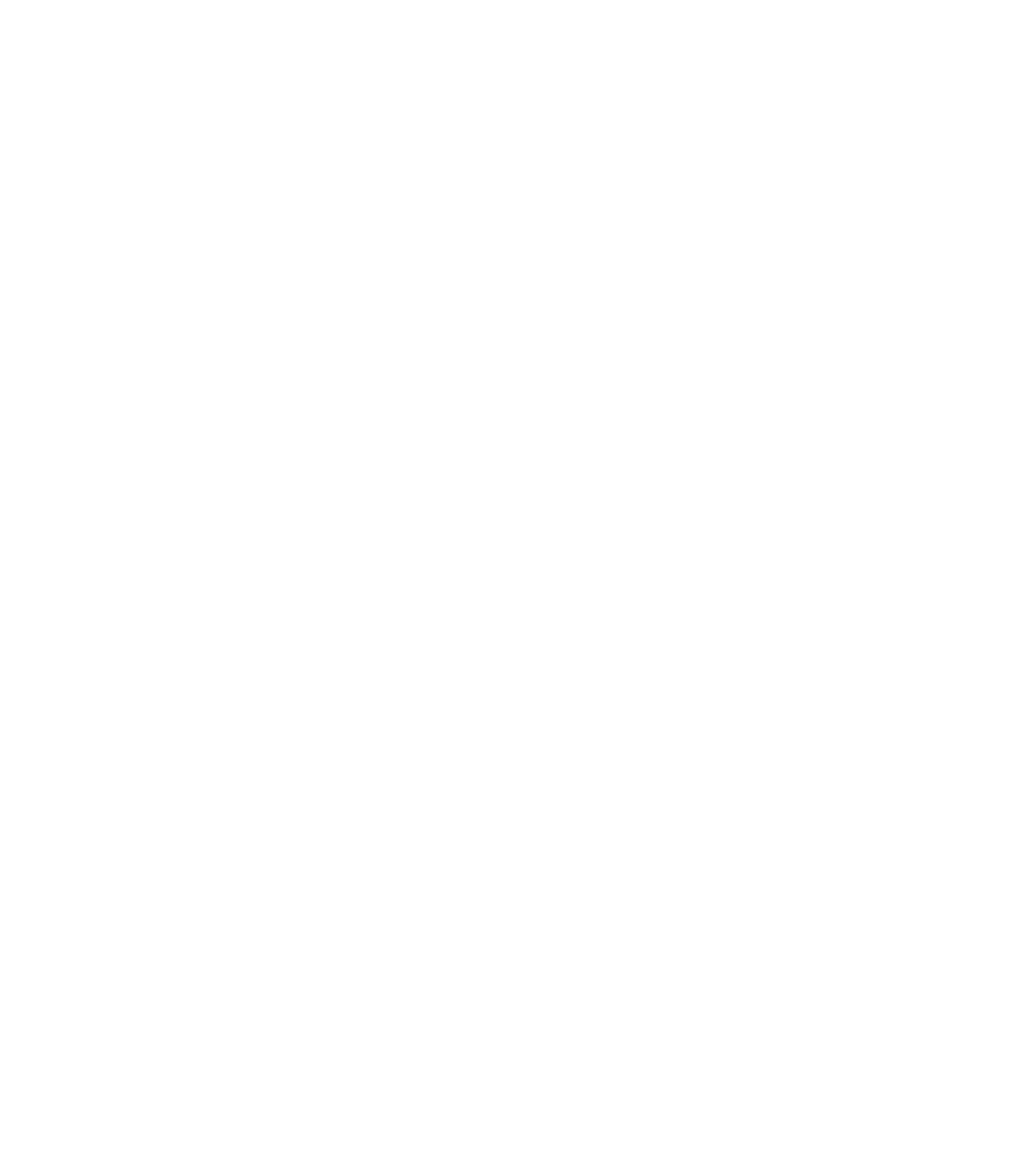
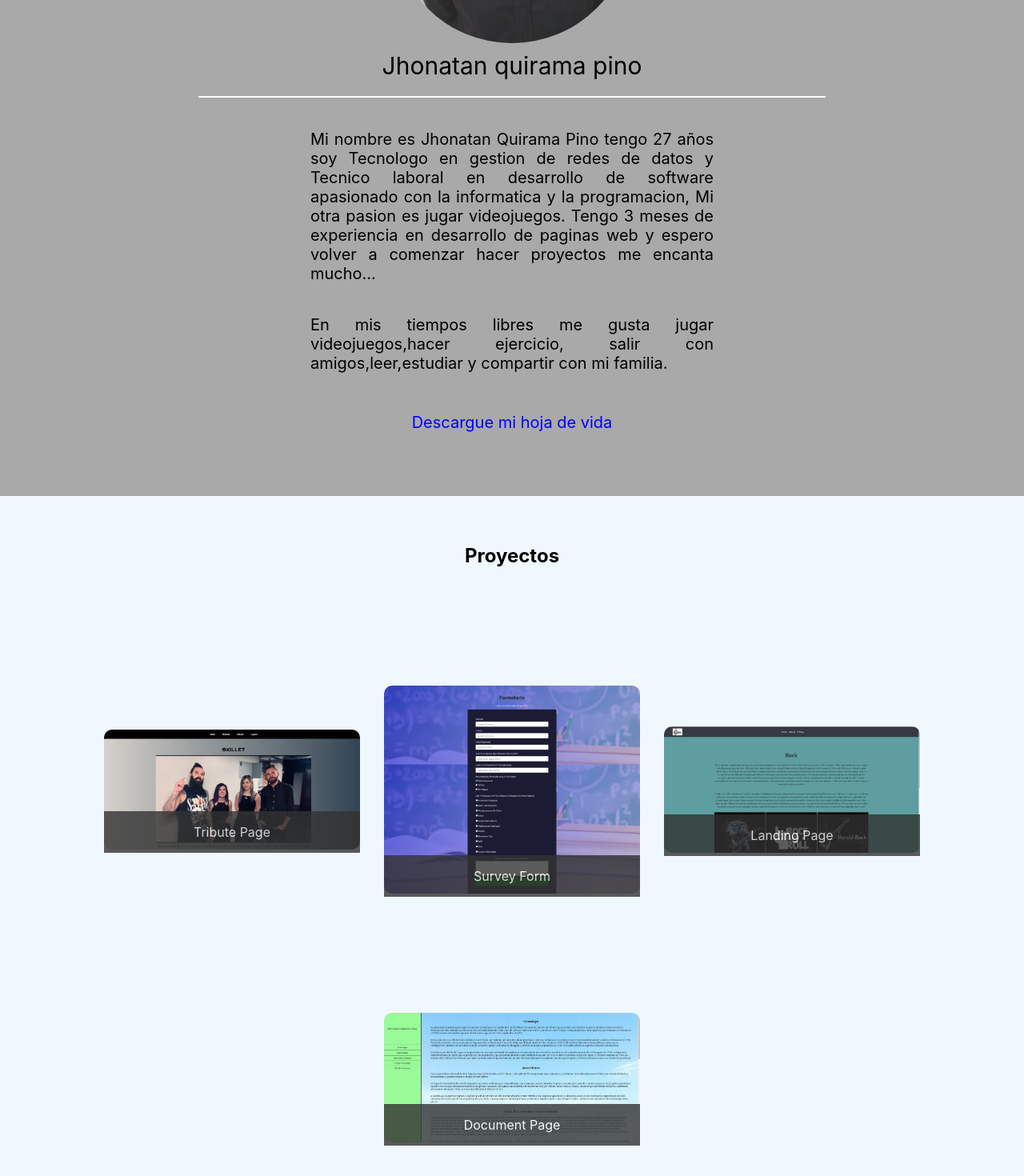
Before and after one commit to kira4489/PortafolioViejo, a React (Create React App) app: page / in a window 1280 px wide. Shown: the part 1234-2704 px from the top of the page at 80% size. Before the commit the page ends 907 px from the top, so only its background shows below. Built offline with nearby package versions, Linux system fonts and the light colour scheme; grey boxes are pictures that could not be loaded.

Commit message:
creando la seccion de projects y de about

```diff
--- a/src/Components/Main/Main.jsx
+++ b/src/Components/Main/Main.jsx
@@ -1,4 +1,6 @@
 import React, { Component } from 'react';
+import About from "../Section1/About";
+import Project from "../Section2/Project";
 import "../Main/Main.css"
 // import styled from 'styled-components'
 /**el ultimo elemnto la etiqueta de html */
@@ -42,14 +44,15 @@
     render(){
         return(
         <main>
-        <section className="imagen" id="welcome-section">
+        <section className="imagen" id="inicio">
         <div className="title">
         <h1>Desarrollador Frontend</h1>
         <p>Jhonatan Quirama Pino</p>
 
         </div>
         </section>
-
+        <About/>
+        <Project/>
         </main>
         )
     }
--- /dev/null
+++ b/src/Components/Section1/About.css
@@ -0,0 +1,44 @@
+.profile img {
+    width: 300px;
+    height: 300px;
+    border-radius: 150px;
+    margin: 0 auto;
+    margin-top: 40px;
+    display: block;
+  }
+
+  .profile {
+    padding: 80px;
+    background-color: darkgray;
+  }
+
+  .texto2 {
+    font-size: 20px;
+    color: #000;
+    text-align: justify;
+    margin: 0 auto;
+    width: 45%;
+  }
+
+  .texto3 {
+    text-align: center;
+    width: 70%;
+    padding-bottom: 20px;
+    font-size: 30px;
+    border-bottom: 2px solid #fff;
+    margin: 10px auto 40px;
+  }
+
+  .texto {
+    position: relative;
+    text-align: center;
+  }
+
+  .texto a {
+    text-decoration: none;
+    font-size: 20px;
+    display: flex;
+    justify-content: center;
+    color: blue;
+    margin-top: 50px;
+  }
--- /dev/null
+++ b/src/Components/Section1/About.jsx
@@ -0,0 +1,36 @@
+import React, { Component } from 'react'
+import "../Section1/About.css"
+import foto from "../../images/me.jpg"
+
+class About extends Component{
+    render(){
+        return(
+            <section className="profile" id="sobremi">
+            <img src={foto} className="imagen"/>
+            <p className="texto3">Jhonatan quirama pino</p>
+            <div className="texto">
+              <p className="texto2">
+                Mi nombre es Jhonatan Quirama Pino tengo 27 años soy Tecnologo en
+                gestion de redes de datos y Tecnico laboral en desarrollo de
+                software apasionado con la informatica y la programacion, Mi otra
+                pasion es jugar videojuegos. Tengo 3 meses de experiencia en
+                desarrollo de paginas web y espero volver a comenzar hacer proyectos
+                me encanta mucho...
+              </p>
+              <br />
+              <br />
+              <p className="texto2">
+                En mis tiempos libres me gusta jugar videojuegos,hacer ejercicio,
+                salir con amigos,leer,estudiar y compartir con mi familia.
+              </p>
+              <a href="./pdf/jhonatan.pdf" target="blank"
+                >Descargue mi hoja de vida</a
+              >
+            </div>
+          </section>
+        )
+    }
+
+}
+
+export default About
--- /dev/null
+++ b/src/Components/Section2/Project.css
@@ -0,0 +1,65 @@
+.proyectos {
+    padding: 60px;
+    background-color: aliceblue;
+  }
+
+  .proyectos h2 {
+    display: flex;
+    justify-content: center;
+    margin-bottom: 60px;
+  }
+
+  .contenerdor,
+  .cuadro {
+    position: relative;
+    border-radius: 10px;
+    display: flex;
+    align-items: center;
+    height: 460px;
+    width: 350px;
+    padding: 15px;
+    margin-top: -100px;
+    transition: all 0.3s;
+  }
+
+  .cuadro img {
+    border-radius: 10px;
+    width: 100%;
+    height: 60%;
+  }
+
+  .retos {
+    display: flex;
+    flex-wrap: wrap;
+    justify-content: center;
+    /* padding: 20px; */
+    margin-top: 150px;
+  }
+
+  .retos h2 {
+    display: flex;
+    justify-content: center;
+    margin-top: 20px;
+  }
+
+  .cuadro a {
+    opacity: 0.8;
+    background: #333;
+    color: white;
+    position: absolute;
+    padding: 1rem 0;
+    bottom: 0;
+    width: 100%;
+    display: flex;
+    text-decoration: none;
+    text-transform: capitalize;
+    justify-content: center;
+  }
+
+  .cuadro picture {
+    position: relative;
+  }
+
+  .cuadro img {
+    width: 100%;
+  }
--- /dev/null
+++ b/src/Components/Section2/Project.jsx
@@ -0,0 +1,60 @@
+import React, { Component } from 'react'
+import "../Section2/Project.css"
+import Proyecto1 from "../../images/tributo.jpg";
+import Proyecto2 from "../../images/surveyform.jpg";
+import Proyecto3 from "../../images/landinpage.jpg";
+import Proyecto4 from "../../images/documentpage.jpg";
+
+class Project extends Component{
+    render(){
+        return(
+            <div className="proyectos" id="projects">
+            <h2>Proyectos</h2>
+            <div className="retos">
+             <div className="contenedor">
+                <div className="cuadro">
+                  <picture>
+                    <img src={Proyecto1}/>
+                    <a href="https://blissful-murdock-638985.netlify.app/" target="_blank"
+                      >tribute page</a
+                    >
+                  </picture>
+                </div>
+              </div>
+              <div className="contenedor">
+                <div className="cuadro">
+                  <picture>
+                    <img src={Proyecto2}/>
+                    <a href="https://hardcore-goldberg-1a390b.netlify.app/" target="_blank"
+                      >survey form</a
+                    >
+                  </picture>
+                </div>
+              </div>
+              <div className="contenedor">
+                <div className="cuadro">
+                  <picture>
+                    <img src={Proyecto3} />
+                    <a href="https://vigorous-dijkstra-2c8cb5.netlify.app/" target="_blank"
+                      >landing page</a
+                    >
+                  </picture>
+                </div>
+              </div>
+              <div className="contenedor">
+                <div className="cuadro">
+                  <picture>
+                    <img src={Proyecto4}/>
+                    <a href="https://cocky-allen-c1d816.netlify.app/" target="_blank"
+                      >document page</a
+                    >
+                  </picture>
+                </div>
+              </div>
+             </div>
+          </div>
+        )
+    }
+}
+
+export default Project
```
